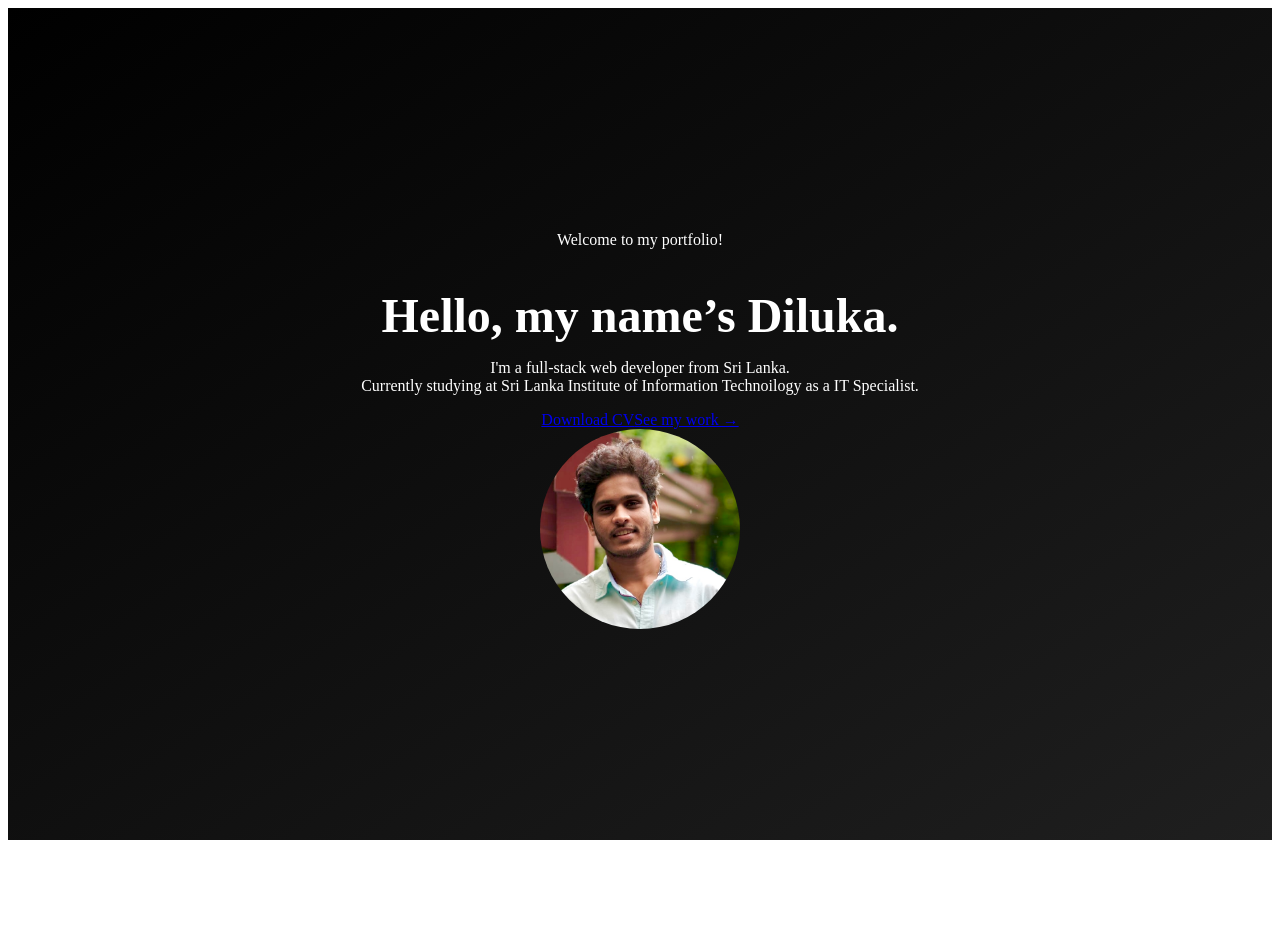
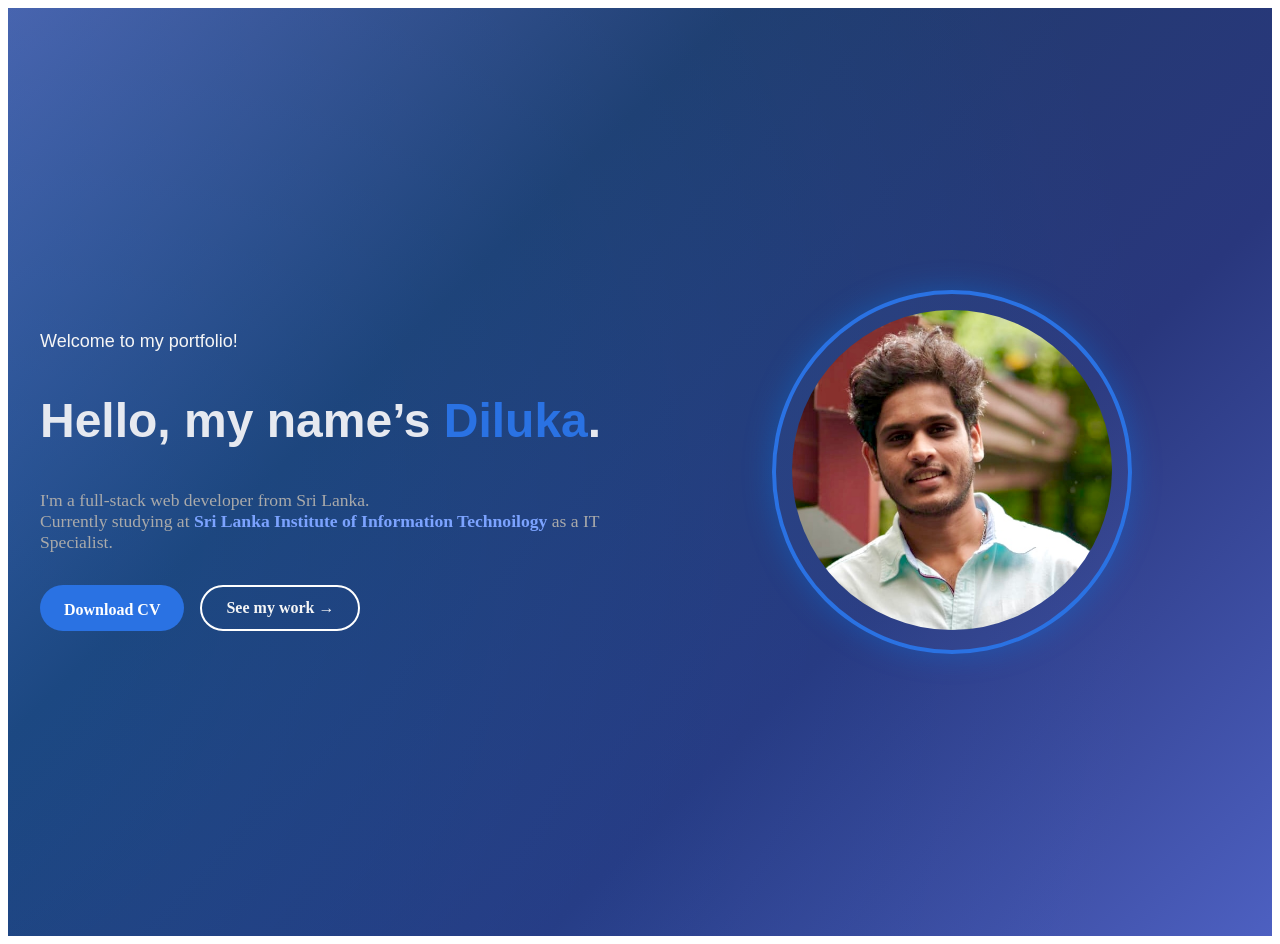
Before and after one commit to dilukaathukorala/My-Portfolio, a Next.js app: page / in a window 1280 px wide. Before the commit the page ends 848 px from the top, so only its background shows below. Built offline with nearby package versions, Linux system fonts and the light colour scheme.

Commit message:
Update hero css
Added creative css for new cganges

```diff
--- a/styles/Hero.css
+++ b/styles/Hero.css
@@ -1,45 +1,162 @@
+/* File: Hero.css */
+:root {
+  --bg-color: #0a0f29;
+  --primary-color: #2a72e3;
+  --text-color: #e6e9f0;
+  --subtext-color: #888b94;
+  --accent-glow: #008cff;
+  --button-dark: #0f172a;
+}
+
 .hero-section {
-  height: 100vh;
+  background: linear-gradient(135deg, #515fa4, #213c6c, #29377d, #4d60c1);
+  color: var(--text-color);
+  padding: 4rem 2rem;
+  min-height: 100vh;
   display: flex;
-  flex-direction: column;
-  justify-content: center;
   align-items: center;
-  text-align: center;
-  background: linear-gradient(to bottom right, #000, #1f1f1f);
-  color: white;
-  padding: 1rem;
+  position: relative;
+  overflow: hidden;
+  transition: background 0.5s ease-in-out;
+}
+
+.hero-section::before {
+  content: "";
+  position: absolute;
+  top: -20%;
+  left: -20%;
+  width: 150%;
+  height: 150%;
+  background: radial-gradient(circle at left, rgba(0, 140, 255, 0.2), transparent 70%);
+  z-index: 0;
+}
+
+.hero-content {
+  display: flex;
+  justify-content: space-between;
+  align-items: center;
+  max-width: 1200px;
+  margin: 0 auto;
+  width: 100%;
+  gap: 3rem;
+  flex-wrap: wrap;
+  position: relative;
+  z-index: 2;
+}
+
+.hero-left {
+  flex: 1;
+  min-width: 280px;
+}
+
+.hero-intro {
+  font-family: quicksand, sans-serif;
+  font-size: large;
+  color: whitesmoke;
+  font-weight: 500;
+  margin-bottom: 1rem;
 }
 
 .hero-title {
+  font-family: quicksand, sans-serif;
   font-size: 3rem;
   font-weight: bold;
-  margin-bottom: 1rem;
-  opacity: 0;
-  margin-bottom: 0.1rem;
-  animation: fade-up 0.8s ease-out forwards;
+  line-height: 1.2;
 }
 
-.hero-subtitle {
-  font-size: 1.25rem;
-  color: #ccc;
-  max-width: 600px;
-  opacity: 0;
-  margin-top: 0.2rem;
-  animation: fade-up 0.8s ease-out forwards;
-  animation-delay: 0.2s;
+.hero-title .highlight {
+  color: var(--primary-color);
 }
 
-@keyframes fade-up {
-  0% {
-    opacity: 0;
-    transform: translateY(20px);
+.hero-description {
+  margin: 1rem 0;
+  font-size: 1.1rem;
+  color: #aaa;
+}
+
+.mention {
+  color: #7ca3ff;
+  font-weight: 600;
+}
+
+.hero-buttons {
+  display: flex;
+  gap: 1rem;
+  margin-top: 2rem;
+}
+
+.btn {
+  padding: 0.75rem 1.5rem;
+  border-radius: 30px;
+  font-weight: 600;
+  text-decoration: none;
+  transition: all 0.3s ease;
+}
+
+.btn.primary {
+  text-align: center;
+  padding-top: 1rem;
+  background-color: var(--primary-color);
+  color: white;
+}
+
+.btn.secondary {
+  border: 2px solid white;
+  color: whitesmoke;
+}
+
+.btn.secondary:hover {
+  background-color: var(--primary-color);
+  color: white;
+}
+
+.scroll-indicator {
+  margin-top: 4rem;
+  color: #888;
+  font-size: 0.9rem;
+}
+
+.mouse-icon {
+  width: 20px;
+  height: 35px;
+  border: 2px solid #555;
+  border-radius: 12px;
+  margin-top: 0.5rem;
+}
+
+.hero-right {
+  flex: 1;
+  min-width: 280px;
+  position: relative;
+  display: flex;
+  justify-content: center;
+  align-items: center;
+}
+
+.hero-image-frame {
+  border-radius: 50% 50% 50% 50%;
+  border: 4px solid var(--primary-color);
+  padding: 1rem;
+  background: rgba(255, 255, 255, 0.02);
+  box-shadow: 0 0 30px rgba(0, 140, 255, 0.3);
+}
+
+.hero-image {
+  width: 100%;
+  max-width: 320px;
+  border-radius: inherit;
+}
+@media (max-width: 768px) {
+  .hero-content {
+    flex-direction: column;
+    text-align: center;
   }
-  100% {
-    opacity: 1;
-    transform: translateY(0);
+
+  .hero-right {
+    margin-top: 2rem;
+  }
+
+  .social-icons {
+    display: none;
   }
 }
-.hero-image{
-    width: 200px;
-    border-radius: 50%;
-}
```
